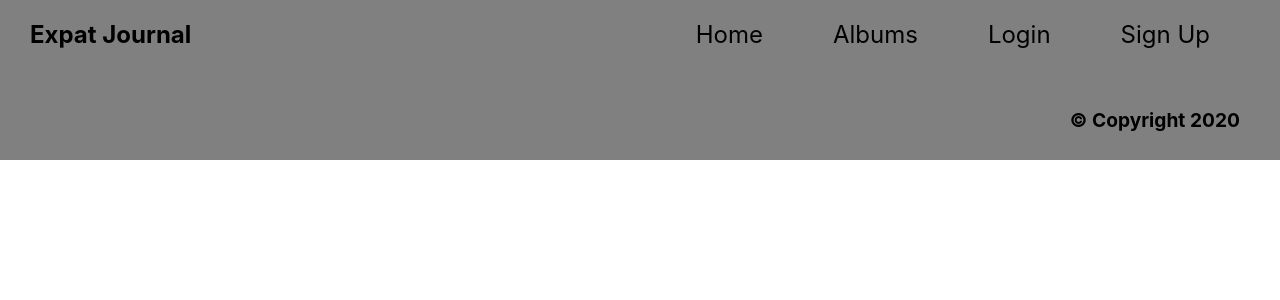
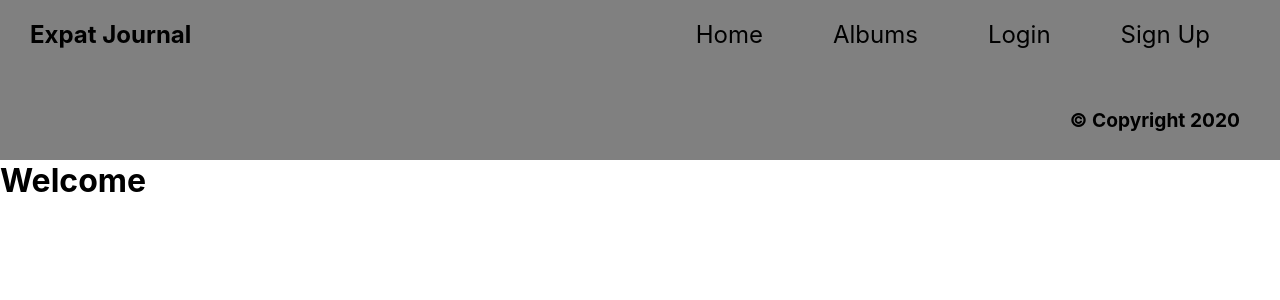
Before and after one commit to guivecchi12/frontend, a React (Create React App) app in the folder Expat-Journal/: page /addImages in a window 1280 px wide. Shown: the top 300 px of the page. Built offline with nearby package versions, Linux system fonts and the light colour scheme.

Commit message:
working on addImage page

```diff
--- a/Expat-Journal/src/App.js
+++ b/Expat-Journal/src/App.js
@@ -9,6 +9,7 @@ import PrivateRoute from "./utilities/PrivateRoute";
 import "./App.css";
 import ImagesList from "./components/ImagesList";
 import ImagesInfo from "./components/ImagesInfo";
+import addImage from './components/addImage';
 
 function App() {
   return (
@@ -28,6 +29,7 @@ function App() {
         {/* <Route exact path="/" component={Login} /> */}
         <Route exact path="/signup" component={SignUp} />
         <PrivateRoute exact path="/protected" component={HomePage} />
+        <Route exact path ="/addImages" component={addImage} />
       </div>
     </Router>
   );
--- a/Expat-Journal/src/components/HomePage.js
+++ b/Expat-Journal/src/components/HomePage.js
@@ -1,12 +1,13 @@
 import React from "react";
 import { axiosWithAuth } from "../utilities/axiosWithAuth";
+import { Link } from 'react-router-dom';
 
 
 const HomePage = ({props}) => {
-    console.log("your data in HomePage: ", props);
     return(
         <>
             <h1>Created</h1>
+            <Link to="/addImages">Click to see your images</Link>
         </>
     )
 }
--- a/Expat-Journal/src/components/Login.js
+++ b/Expat-Journal/src/components/Login.js
@@ -1,6 +1,5 @@
 import React, { useState, useEffect } from "react";
 import * as Yup from "yup";
-import axios from "axios";
 import { Link } from 'react-router-dom';
 import styled from 'styled-components';
 import mukuko from '../Img/travel.jpg'
@@ -8,6 +7,8 @@ import PasswordMask from 'react-password-mask'
 import { axiosWithAuth } from '../utilities/axiosWithAuth';
 import { useHistory } from "react-router-dom";
 import HomePage from "./HomePage";
+import addImage from './addImage';
+import addStory from './addStory';
 
 
 const LoginContainer = styled.div`
@@ -308,7 +309,9 @@ const Login = (props) => {
             </div>
             </form>
             </div>
-            <HomePage props={post}/>
+            <HomePage props={post} />
+            <addImage props={post} />
+            <addStory props={post} />
         </LoginContainer>
     )
 }
--- a/Expat-Journal/src/components/addImage.js
+++ b/Expat-Journal/src/components/addImage.js
@@ -0,0 +1,14 @@
+import React from "react";
+import { axiosWithAuth } from "../utilities/axiosWithAuth";
+
+
+const addImage = ({props}) => {
+    console.log("props in addImage: ", props);
+    return(
+        <>
+            <h1>Welcome</h1>
+        </>
+    )
+}
+
+export default addImage;
```
